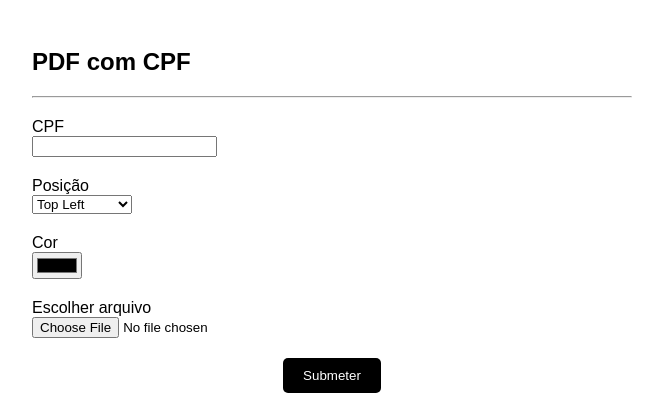
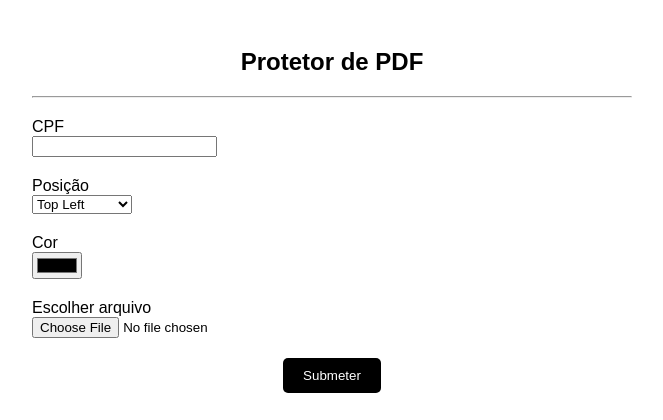
Before and after one commit to jvitorlk/PDF_Protector, a Flask app: page / in a window 1280 px wide. Shown: the top 420 px of the page, without its empty margins (308-971 px from the left). Run offline with Flask 3, Linux system fonts and the light colour scheme.

Commit message:
update css and html

```diff
--- a/static/styles.css
+++ b/static/styles.css
@@ -2,6 +2,9 @@ body {
   font-family: Arial, sans-serif;
 }
 
+h2 {
+  text-align: center;
+}
 .container {
   max-width: 600px;
   margin: auto;
--- a/templates/index.html
+++ b/templates/index.html
@@ -12,7 +12,7 @@
   </head>
   <body>
     <div class="container">
-      <h2>PDF com CPF</h2>
+      <h2>Protetor de PDF</h2>
       <hr />
       <form enctype="multipart/form-data" method="post">
         {{ form.hidden_tag() }}
```
